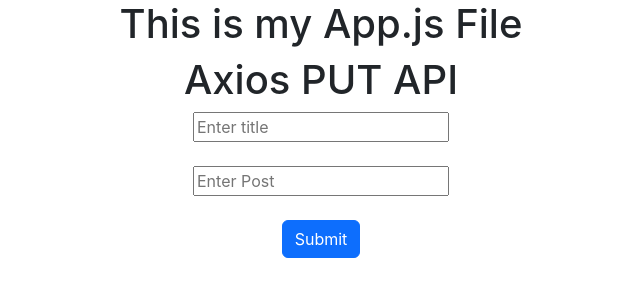
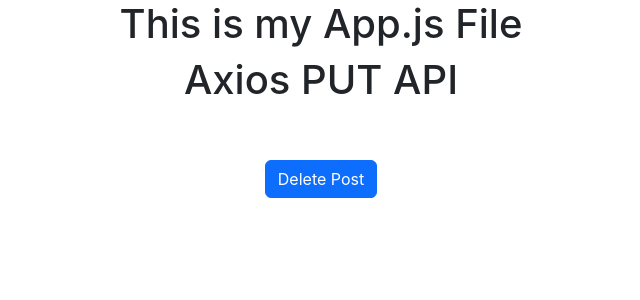
Before and after one commit to Farhan559/React_Project, a React (Create React App) app: page / in a window 1280 px wide. Shown: the top 300 px of the page, without its empty margins (319-959 px from the left). Built offline with nearby package versions, Linux system fonts and the light colour scheme; no server answers.

Commit message:
feat: added API Delete

```diff
--- a/src/App.js
+++ b/src/App.js
@@ -1,7 +1,8 @@
 // import React,{useState} from 'react';
 import { useState } from 'react';
 import './App.css';
-import AxiosPutAPI from './components/Axios/AxiosPutAPI';
+// import AxiosPutAPI from './components/Axios/AxiosPutAPI';
+import AxiosDeleteAPI from './components/Axios/AxiosDeleteAPI';
 // import AxiosGetAPI from './components/Axios/AxiosGetAPI';
 // import AxiosPostAPI from './components/Axios/AxiosPostAPI';
 // import PostAPI from './components/PostAPI';
@@ -113,7 +114,8 @@
         {/* <PostAPI /> */}
         {/* <AxiosGetAPI /> */}
         {/* <AxiosPostAPI /> */}
-        <AxiosPutAPI />
+        {/* <AxiosPutAPI /> */}
+        <AxiosDeleteAPI />
 
     </div>
   );
--- /dev/null
+++ b/src/components/Axios/AxiosDeleteAPI.jsx
@@ -0,0 +1,37 @@
+import React,{useEffect}from 'react'
+import { Form,Button } from 'react-bootstrap'
+import axios from 'axios'
+
+const AxiosDeleteAPI = () => {
+    // const[post,setPost] = useState({
+    //     title:'',
+    //     body:''
+    // })
+    useEffect(()=>{
+        axios.get("https://jsonplaceholder.typicode.com/posts/1")
+        .then((response)=>{
+            console.log(response);
+        })
+    },[])
+    // const handleInput = (e)=>{
+    //     setPost({...post,[e.target.name]:e.target.value})
+    // }
+    const handleSubmit = (e)=>{
+        axios.delete("https://jsonplaceholder.typicode.com/posts/1")
+        .then((response)=>{
+            alert('Data Delete Successfully')
+        })
+    }
+  return (
+    <>
+      <h1>Axios PUT API</h1>
+      <Form>
+        <br />
+        <br />
+        <Button onClick={handleSubmit}>Delete Post</Button>
+      </Form>
+    </>
+  )
+}
+
+export default AxiosDeleteAPI
```
